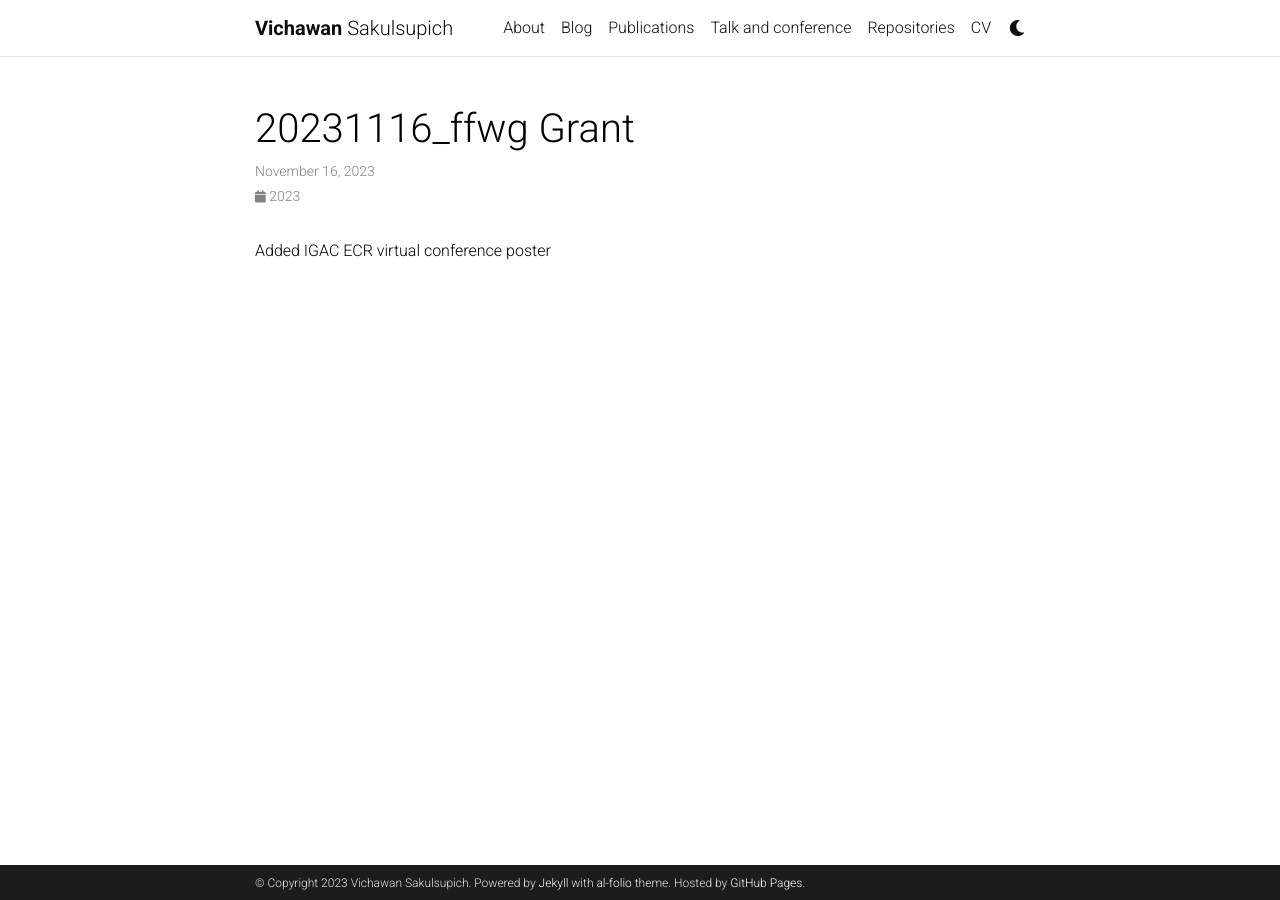
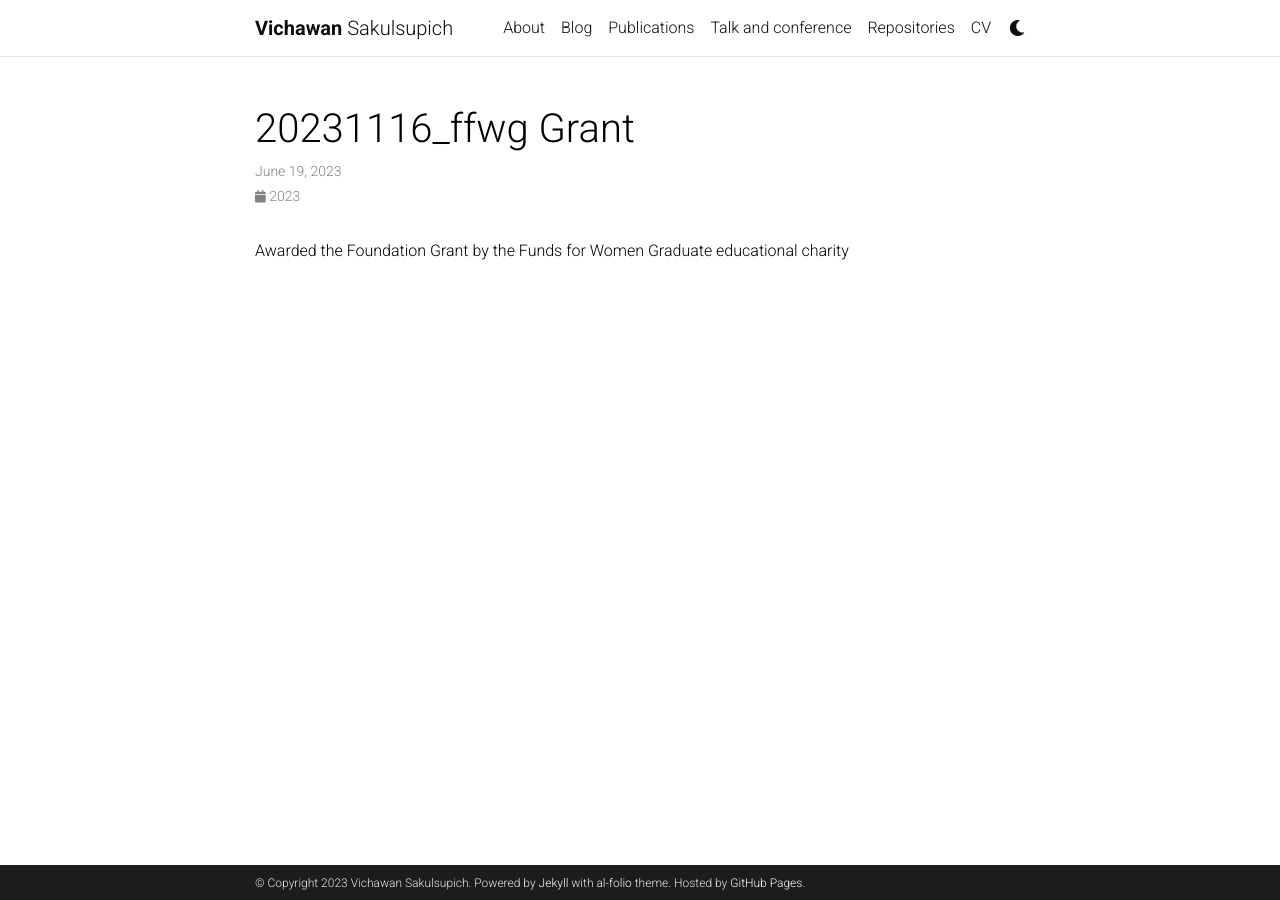
Before and after one commit to vichawans/vichawans.github.io, a Jekyll site: the page built from _news/20231116_ffwg-grant.md, in a window 1280 px wide. Built offline with Jekyll 4.4.1, drawn with Linux system fonts in a browser that asks for light colours; comment, search, counter and statistics services are not loaded; a style sheet for code colours, icons or effects is not loaded.

Commit message:
Update 20231116_ffwg-grant.md

```diff
--- a/_news/20231116_ffwg-grant.md
+++ b/_news/20231116_ffwg-grant.md
@@ -1,7 +1,7 @@
 ---
 layout: post
-date: 2023-11-16 13:51:00-0000
+date: 2023-06-19 13:51:00-0000
 inline: true
 ---
 
-Added IGAC ECR virtual conference poster
+Awarded the Foundation Grant by the Funds for Women Graduate educational charity
```
